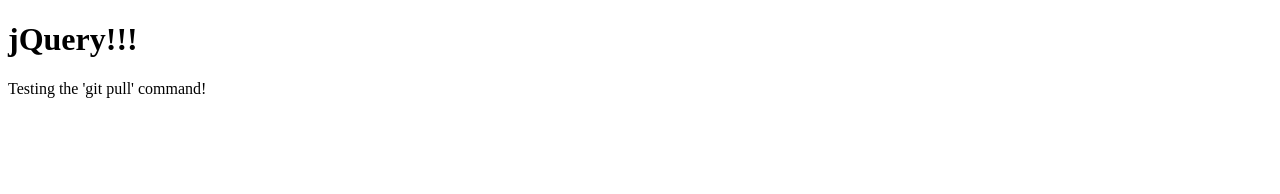
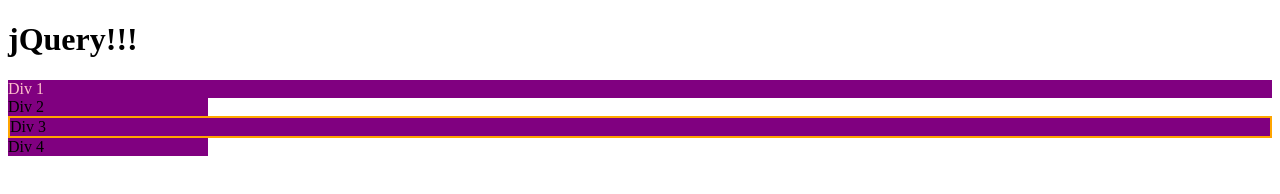
Before and after one commit to yojeremiah/udemy-webdev-bootcamp, a plain HTML site: page 16-Intro-to-jQuery/jqueryIntro.html in a window 1280 px wide. Drawn offline with nearby package versions, Linux system fonts and the light colour scheme.

Commit message:
finished 'Intro to jQuery' section

```diff
--- a/16-Intro-to-jQuery/jqueryIntro.html
+++ b/16-Intro-to-jQuery/jqueryIntro.html
@@ -5,9 +5,15 @@
     <meta name="viewport" content="width=device-width, initial-scale=1.0">
     <meta http-equiv="X-UA-Compatible" content="ie=edge">
     <title>Intro to jQuery</title>
+    <script src="https://cdnjs.cloudflare.com/ajax/libs/jquery/3.2.1/jquery.js"></script>
 </head>
 <body>
     <h1>jQuery!!!</h1>
-    <p>Testing the 'git pull' command!</p>
+    <!-- jQuery selector exercise  -->
+    <div>Div 1</div>
+    <div class="highlight">Div 2</div>
+    <div id="third">Div 3</div>
+    <div class="highlight">Div 4</div>
+    <script src="jqueryIntro.js"></script>
 </body>
 </html>
--- /dev/null
+++ b/16-Intro-to-jQuery/jqueryIntro.js
@@ -0,0 +1,9 @@
+// jQuery selector exercise
+// select all divs and give them purple bkgd
+$("div").css("background", "purple");
+// select class highlight divs and make them 200px wide
+$(".highlight").css("width", "200px");
+// select id 'third' div and give it orange border
+$("#third").css("border", "2px solid orange");
+// select only first div and change font color to pink
+$("div").first().css("color", "pink");
```
